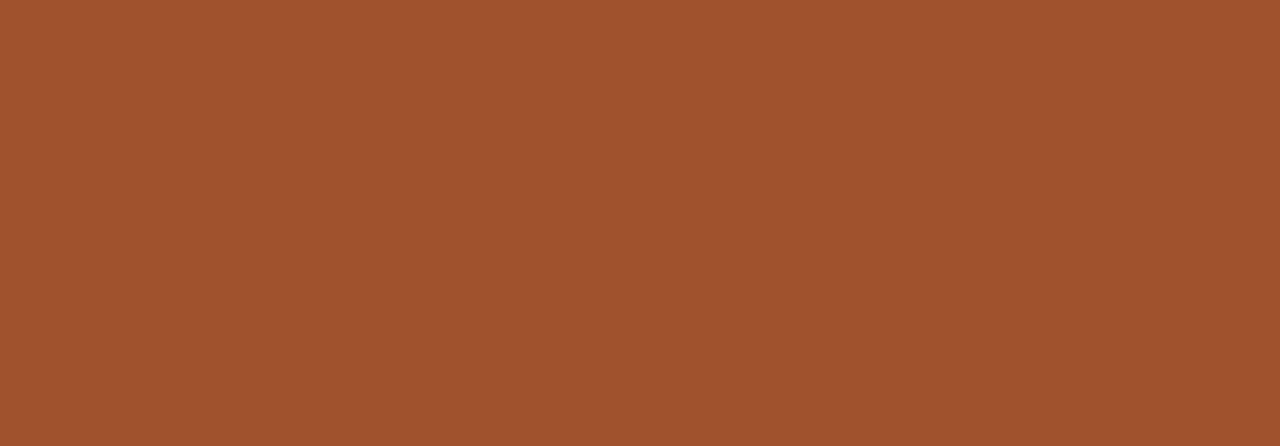
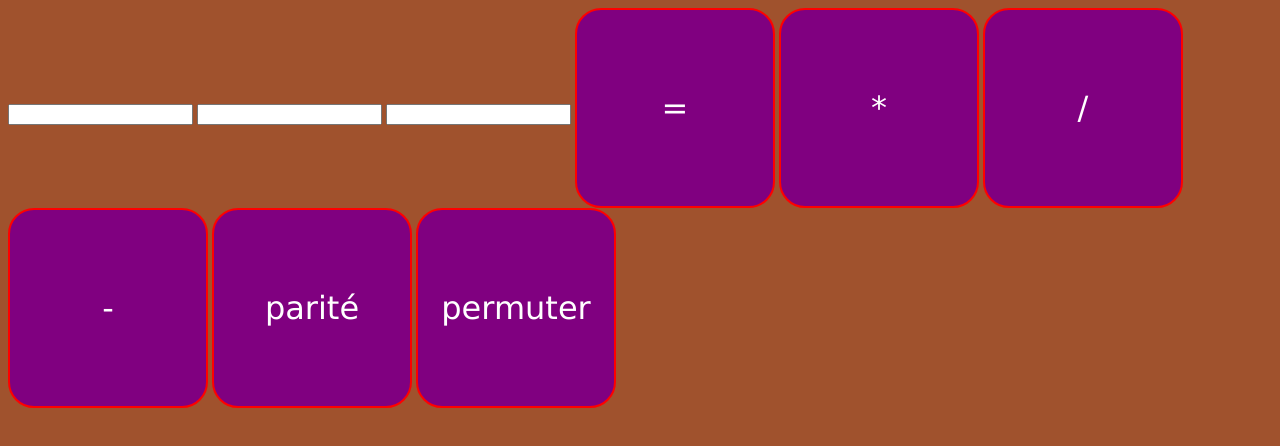
Before and after one commit to 4saisons91/site3, a plain HTML site: page tp3bis.html in a window 1280 px wide. Drawn offline with Linux system fonts and the light colour scheme.

Commit message:
Add files via upload

```diff
--- a/tp3bis.html
+++ b/tp3bis.html
@@ -8,5 +8,16 @@
     <link rel="stylesheet" href="Tp1.css">
     <script src="tp3.js"></script>
 </head>
+<body>
+    <input type="text" name ="t1" id "t1">
+    <input type="text" name ="t1" id "t2">
+    <input type="text" name ="t1" id "t3">
+    <button onclick="somme()">=</button>
+    <button onclick="miltiplication()">*</button>
+    <button onclick="division()">/</button>
+    <button onclick="soustraction()">-</button>
+    <button onclick="parite()"> parité</button>
+    <button onclick="permuter()"> permuter</button>
+</body>
 
 </html>
```
